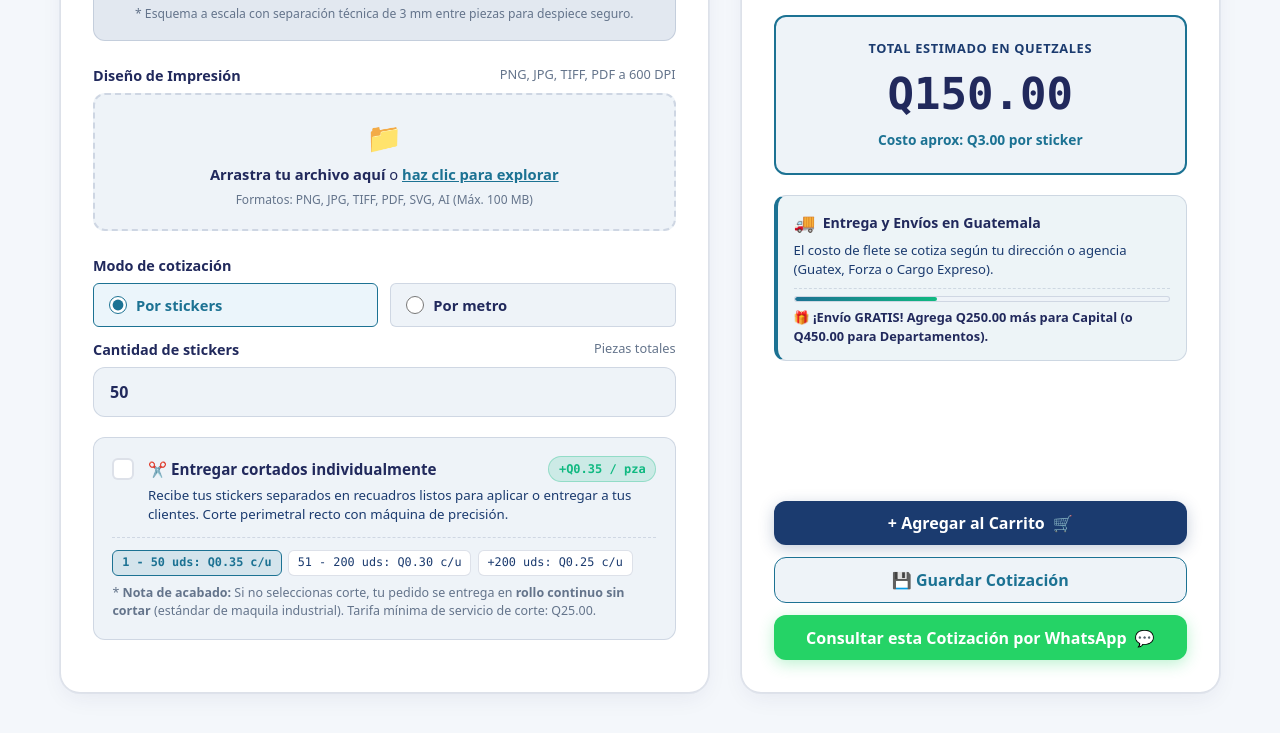
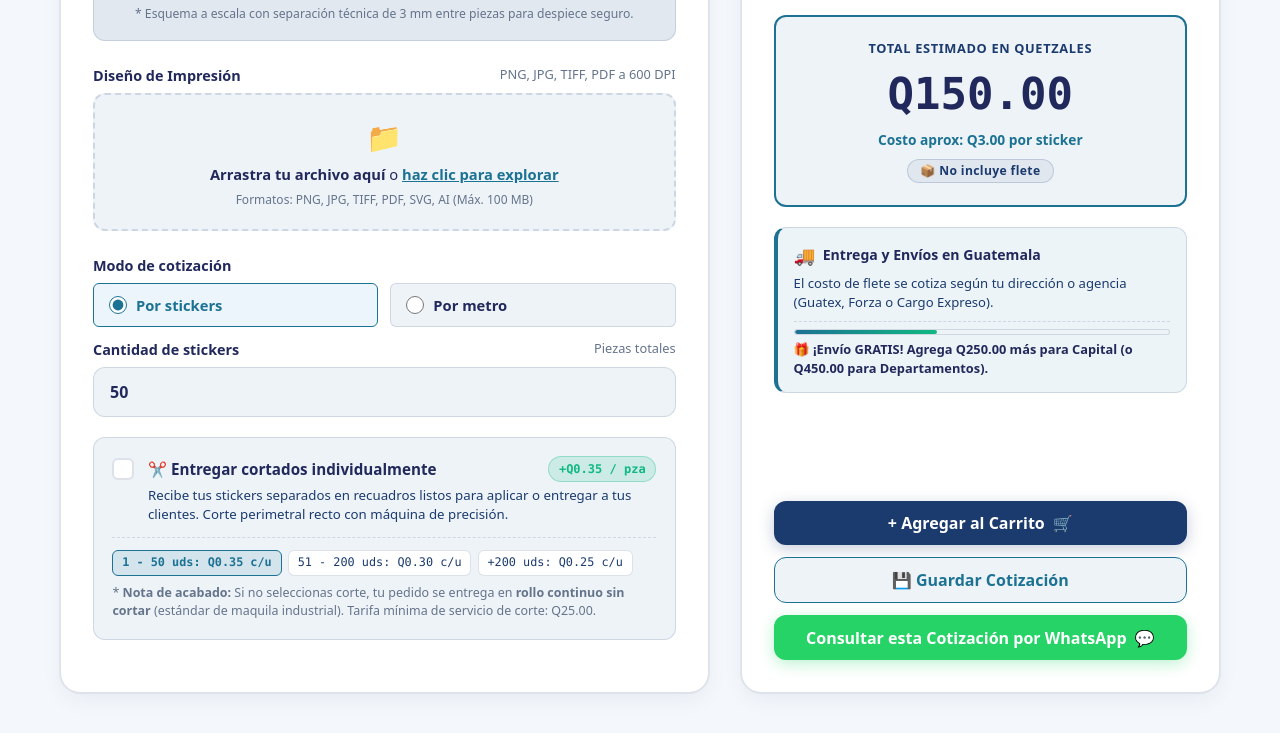
Before and after one commit to MiguelDP4/kroma-lab-sales-studio, a website with bundled scripts: page frontend/index.html in a window 1280 px wide. Shown: the part 975-1708 px from the top of the page. Built offline with nearby package versions, Linux system fonts and the light colour scheme; files whose address does not match are found by name.

Commit message:
feat(quoter): add aesthetic shipping notice badge to estimated total box

```diff
--- a/frontend/scripts/e2e-playwright.js
+++ b/frontend/scripts/e2e-playwright.js
@@ -201,6 +201,9 @@ async function runFullQASuite() {
 
       const totalPriceText = await page.$eval('#resTotalPrice', (el) => el.textContent.trim());
       assert(totalPriceText.includes('Q150'), 'Cálculo correcto de 50 stickers de 5x5 cm a Q150.00 mínimo', `Total: ${totalPriceText}`);
+
+      const freightNoticeText = await page.$eval('#totalFreightNotice', (el) => el.textContent.trim());
+      assert(freightNoticeText.includes('No incluye flete'), 'Insignia estética de flete visible en total box', `Texto: ${freightNoticeText}`);
     }
 
     // 2. Modo de cotización: Por stickers vs Por metro
--- a/frontend/src/css/views.css
+++ b/frontend/src/css/views.css
@@ -839,6 +839,46 @@
   font-weight: 600;
 }
 
+.total-freight-notice {
+  margin-top: 0.5rem;
+  display: flex;
+  justify-content: center;
+}
+
+.freight-notice-badge {
+  display: inline-flex;
+  align-items: center;
+  justify-content: center;
+  gap: 0.35rem;
+  font-size: 0.76rem;
+  font-weight: 700;
+  letter-spacing: 0.03em;
+  color: var(--powder-blue);
+  background: rgba(158, 179, 194, 0.1);
+  border: 1px solid rgba(158, 179, 194, 0.25);
+  padding: 0.25rem 0.75rem;
+  border-radius: 9999px;
+  line-height: 1.2;
+}
+
+.freight-notice-badge.freight-free {
+  color: #10b981;
+  background: rgba(16, 185, 129, 0.12);
+  border-color: rgba(16, 185, 129, 0.3);
+}
+
+html[data-theme="light"] .freight-notice-badge {
+  color: var(--regal-navy);
+  background: rgba(27, 59, 111, 0.06);
+  border-color: rgba(27, 59, 111, 0.18);
+}
+
+html[data-theme="light"] .freight-notice-badge.freight-free {
+  color: #059669;
+  background: rgba(5, 150, 105, 0.1);
+  border-color: rgba(5, 150, 105, 0.25);
+}
+
 .minimum-notice {
   background: rgba(245, 158, 11, 0.12);
   border: 1px solid rgba(245, 158, 11, 0.35);
--- a/frontend/src/js/app.js
+++ b/frontend/src/js/app.js
@@ -1374,6 +1374,16 @@ export function renderQuoteResults(quote) {
   setEl('canvasStats', `${quote.stickersPerRow} por fila (${(quote.stickersPerRow * quote.widthCm).toFixed(1)} cm)`);
   setEl('resUnitHint', `Costo aprox: Q${quote.unitPriceQ.toFixed(2)} por sticker ${quote.includeCutting ? '(impreso y cortado)' : ''}`);
 
+  // Actualizar aviso de flete en total-box
+  const totalFreightNoticeEl = document.getElementById('totalFreightNotice');
+  if (totalFreightNoticeEl) {
+    if (quote.totalPriceQ >= 600) {
+      totalFreightNoticeEl.innerHTML = `<span class="freight-notice-badge freight-free">🎉 Califica para Envío GRATIS</span>`;
+    } else {
+      totalFreightNoticeEl.innerHTML = `<span class="freight-notice-badge">📦 No incluye flete</span>`;
+    }
+  }
+
   // Task 17: Notificación de fila no aprovechada completamente
   const rowOptNotice = document.getElementById('rowOptimizationNotice');
   const qtyInputEl = document.getElementById('stickerQty');
--- a/frontend/src/js/views/quoter-view.js
+++ b/frontend/src/js/views/quoter-view.js
@@ -217,6 +217,9 @@ export const quoterView = {
               <div class="total-label">Total Estimado en Quetzales</div>
               <div class="total-price" id="resTotalPrice">Q150.00</div>
               <div class="unit-price-hint" id="resUnitHint">Costo aprox: Q3.00 por sticker</div>
+              <div class="total-freight-notice" id="totalFreightNotice">
+                <span class="freight-notice-badge">📦 No incluye flete</span>
+              </div>
             </div>
 
             <!-- Aviso de Política de Envíos y Gancho de Envío Gratis -->
```
Also changed, not shown: frontend/__tests__/app.test.js (+5 -0 lines).
